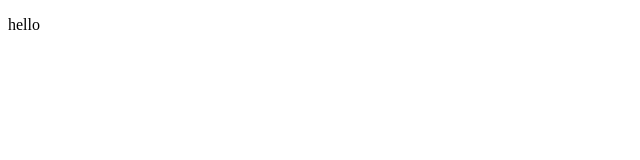
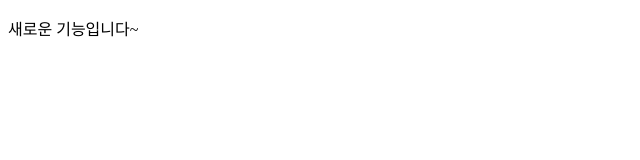
Before and after one commit to k1mhappy/GitinitTest, a plain HTML site: page index.html in a window 1280 px wide. Shown: the whole page, without its empty margins (0-640 px from the left). Drawn offline with Linux system fonts and the light colour scheme.

Commit message:
새로운 기능 추가

```diff
--- a/index.html
+++ b/index.html
@@ -6,6 +6,6 @@
   <title>메인은 그래도 진행!!!!!!</title>
 </head>
 <body>
-  <p>hello</p>
+  <p>새로운 기능입니다~</p>
 </body>
 </html>
```
